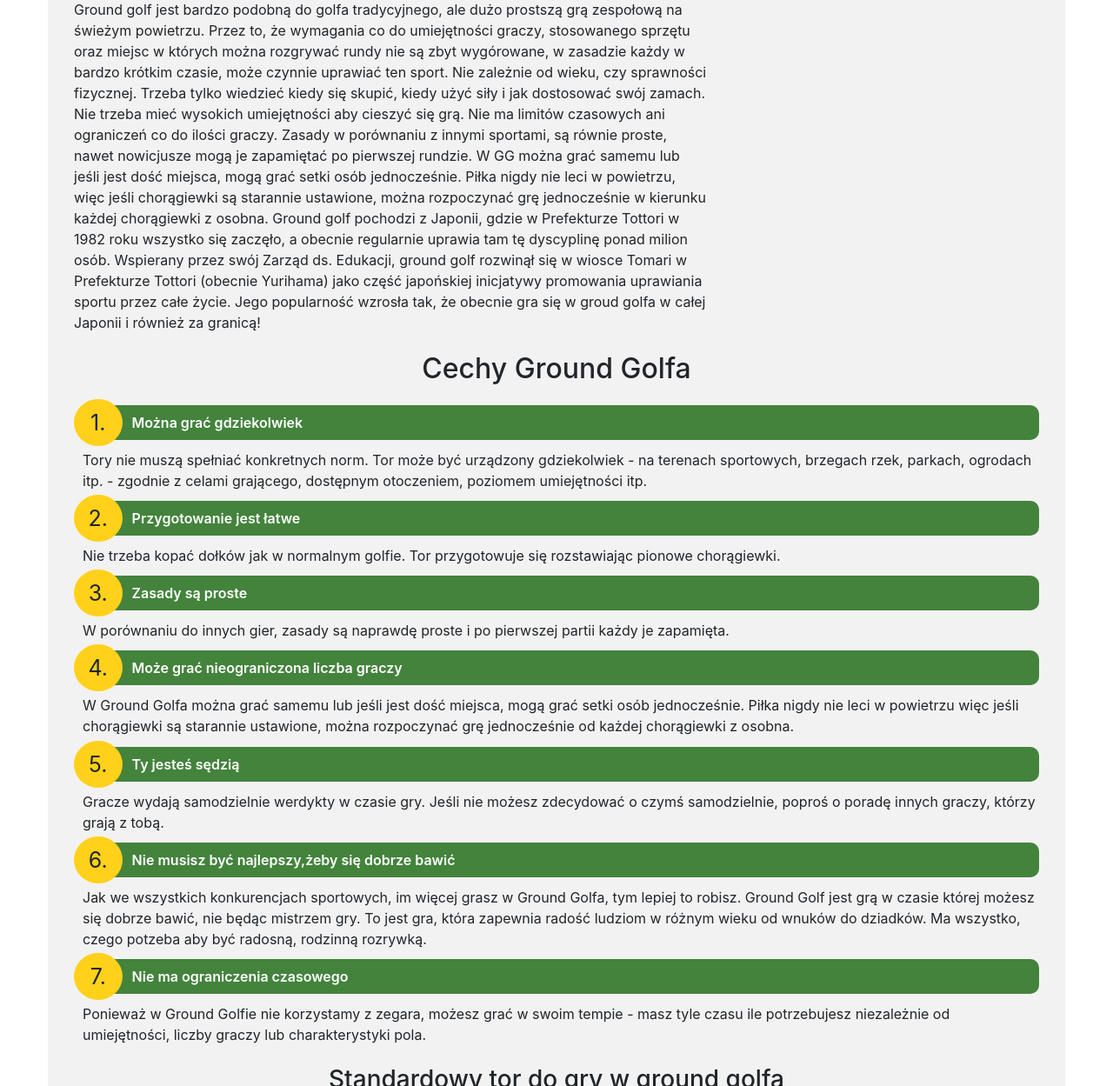
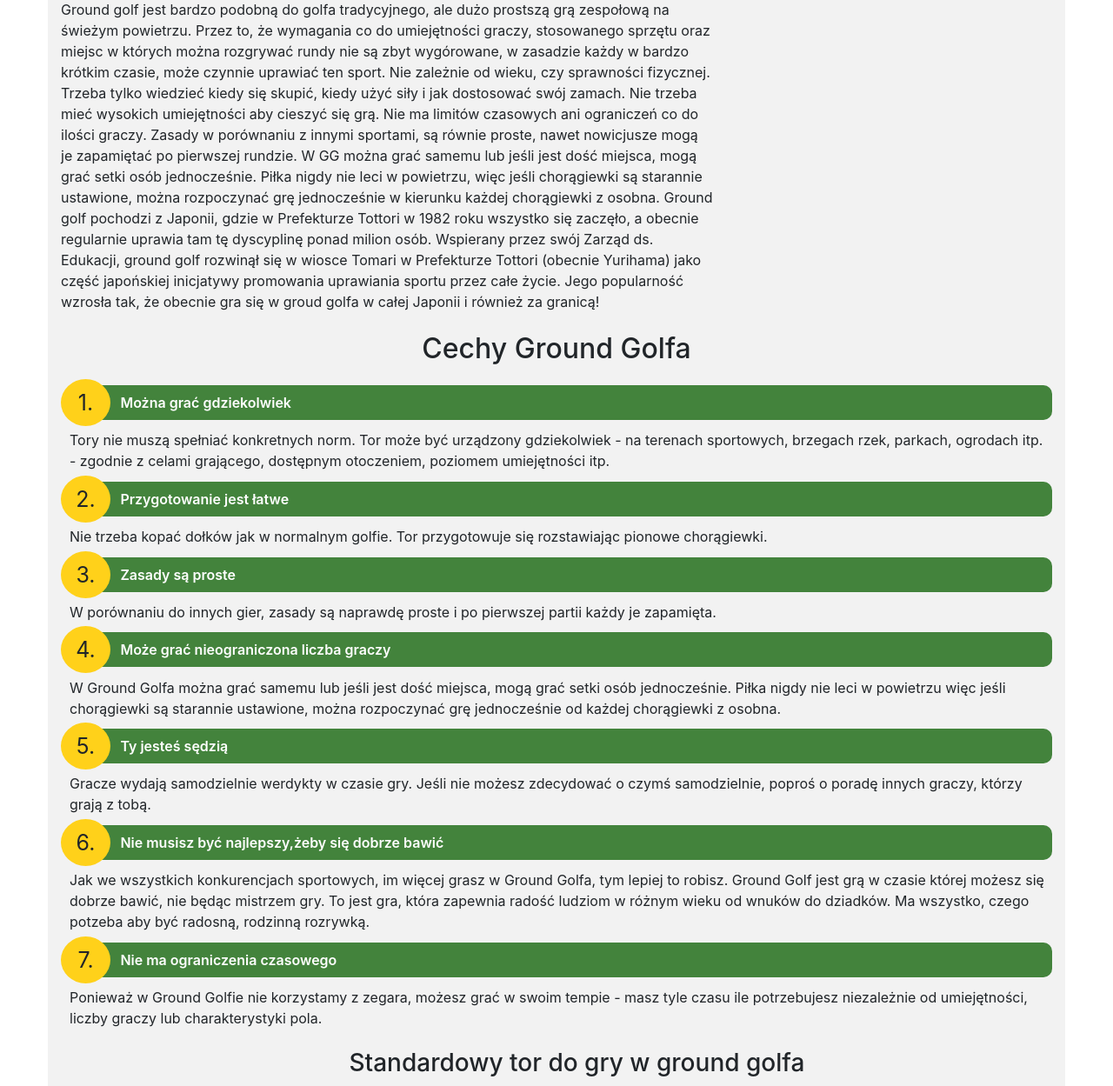
Before and after one commit to yurenych/Golf-club, a PHP site: page /ground-golf.html in a window 1280 px wide. Shown: the part 1363-2612 px from the top of the page at 87% size. Run offline with PHP 8.4, Linux system fonts and the light colour scheme; some libraries are stand-ins or nearby versions.

Commit message:
Changed margins on ground-golf page

```diff
--- a/pages/ground-golf/ground-golf.css
+++ b/pages/ground-golf/ground-golf.css
@@ -27,13 +27,12 @@
 }
 .wrapper {
 	background: rgba(169,169,169,.15);
-	padding: 0 15px;
 	max-width: 1170px;
 	margin: 0 auto;
 }
 .headline {
 	text-align: center;
-	margin: 2% 0 1% 0;
+	margin: 2% 2% 1%;
 }
 .articleTitle {
 	font-size: 16px;
```
